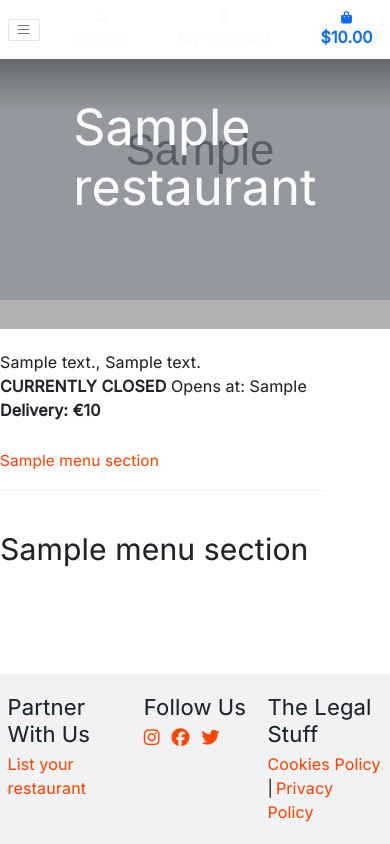
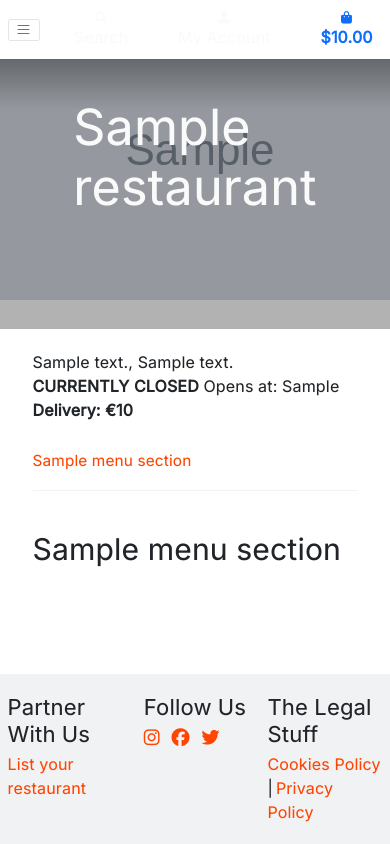
Before and after one commit to RichardByrne95/CI-MS4-TuckIn, a Django app: template restaurants/templates/restaurants/restaurant_menu.html in a window 390 px wide; the page is wider, and only the part inside the window is pictured. Run offline with Django 3.2, Linux system fonts and the light colour scheme; the template is opened without the code that fills it: most values are stand-ins (such as "Sample title", 1, 10 or a date in 2020); grey boxes marked "Sample" are stand-in pictures; some libraries are stand-ins or nearby versions.

Commit message:
Remove unused columns in restaurant_menu

```diff
--- a/restaurants/templates/restaurants/restaurant_menu.html
+++ b/restaurants/templates/restaurants/restaurant_menu.html
@@ -27,8 +27,7 @@
             </div>
         </section>
         <!-- Menu -->
-        <section class="row no-gutters restaurant-menu-section">
-            <div class="col-1 d-none d-lg-block no-gutters"></div>
+        <section class="row no-gutters justify-content-center restaurant-menu-section">
             <div class="col-10 no-gutters">
                 <!-- Restaurant Info -->
                 <div class="row restaurant-info-menu">
@@ -163,7 +162,6 @@
                     </div>
                 </div>
             </div>
-            <div class="col-1 d-none d-lg-block no-gutters"></div>
         </section>
     </div>
 {% endblock %}
```
